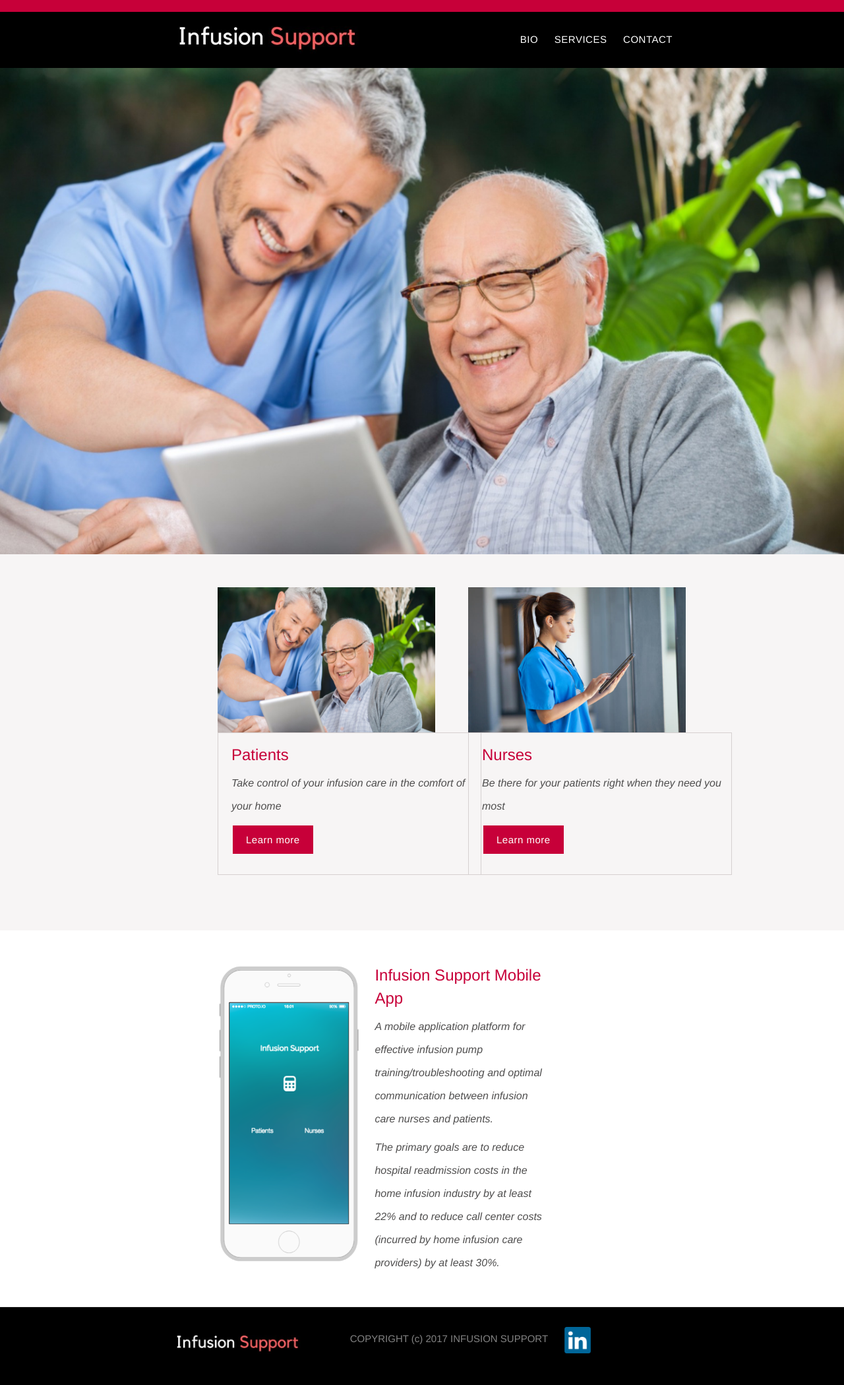
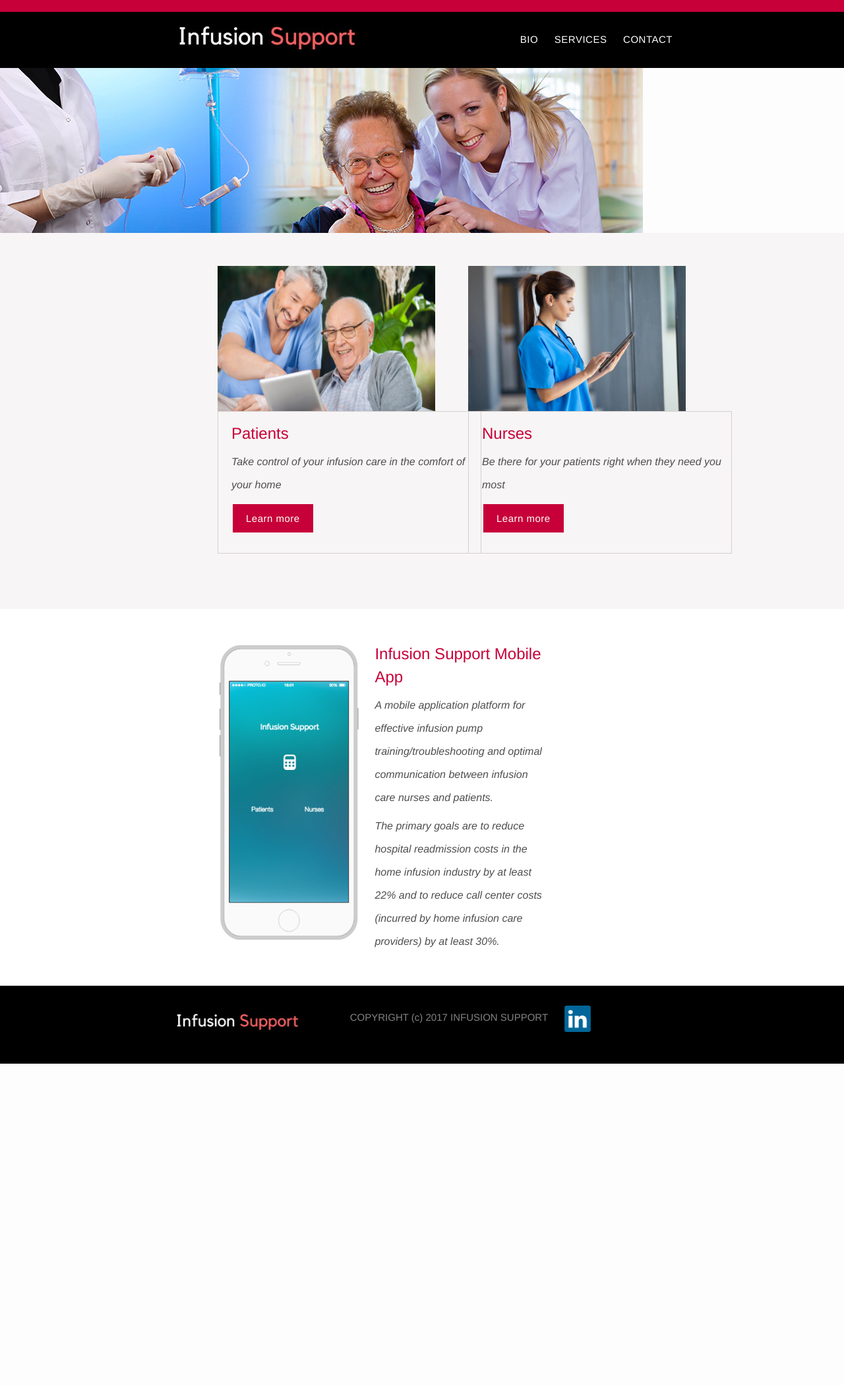
Before and after one commit to vezenwa/vezenwa.github.io, a Jekyll site: the page built from index.md, in a window 1280 px wide. Shown: the whole page at 66% size. Built offline with Jekyll 4.4.1, drawn with Linux system fonts in a browser that asks for light colours; after the commit the page ends 1612 px from its top, so only the background shows below that.

Commit message:
Update home.html

```diff
--- a/_layouts/home.html
+++ b/_layouts/home.html
@@ -8,7 +8,7 @@
     {% include header.html %}
 
      <div class="banner">
-        <img class="banner-image" src="/images/nurseapp1.jpg">
+        <img class="banner-image" src="/images/hic.jpg">
      </div>
 
 
```
